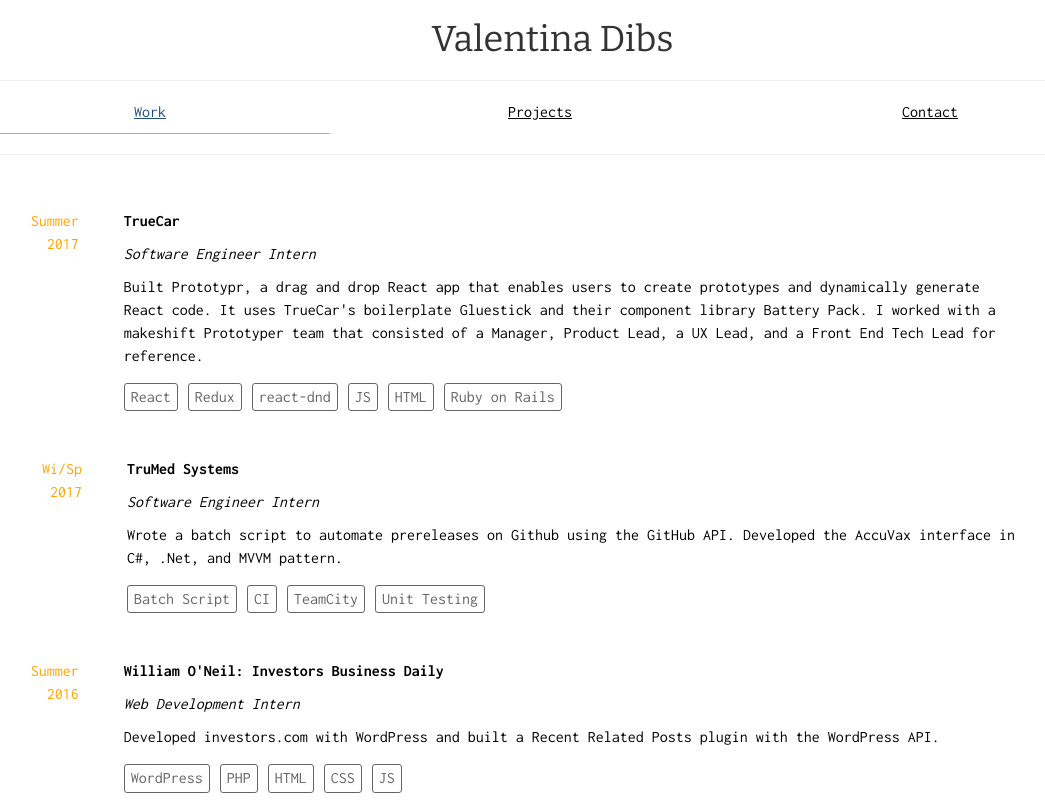
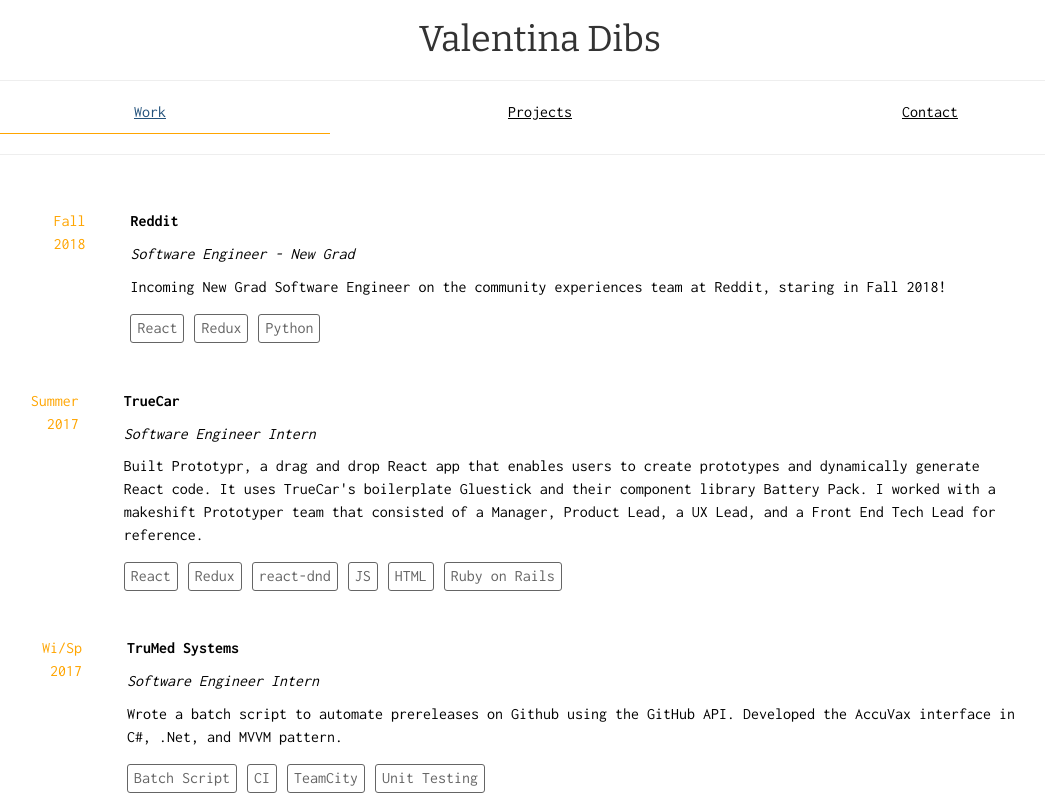
Before and after one commit to vdibs/vdibs, a React (Create React App) app: page /project in a window 1280 px wide. Both pictures are taken after a click on the link "Work". Shown: the top 800 px of the page, without its empty margins (100-1145 px from the left). Built offline with nearby package versions, Linux system fonts and the light colour scheme.

Commit message:
update job status, refactor work and project

```diff
--- a/package.json
+++ b/package.json
@@ -10,6 +10,7 @@
     "react-bootstrap": "^0.30.8",
     "react-dom": "^15.4.2",
     "react-fontawesome": "^1.5.0",
+    "react-helmet": "^5.2.0",
     "react-router": "^3.0.0",
     "react-router-dom": "^4.2.2",
     "redux": "^3.6.0"
--- a/src/App.css
+++ b/src/App.css
@@ -16,7 +16,6 @@
 
 .name {
   font-family: 'Bitter', serif;
-  margin-left: 25px;
   text-align: center;
   cursor: pointer;
   /* or Bitter font */
--- a/src/App.js
+++ b/src/App.js
@@ -36,9 +36,7 @@
           rel="stylesheet"
           href="https://maxcdn.bootstrapcdn.com/bootstrap/latest/css/bootstrap.min.css"
         />
-        <h1 className="name" onClick={() => this.setState({ show: Home })}>
-          Valentina Dibs
-        </h1>
+        <h1 className="name" onClick={() => this.setState({ show: Home })}>Valentina Dibs</h1>
         <hr />
         <Grid>
           <Row>
--- a/src/components/Home.js
+++ b/src/components/Home.js
@@ -20,7 +20,7 @@
                     </p>
                     <p style={{paddingTop: 20, paddingBottom: 20}}>
                         I&rsquo;m also a hobbyist. I love to create (code, sing, knit, sew), listen to podcasts
-                        (NPR politics + Ted Radio Hour), read (currently reading Song of Solomon), and exercise (bouldering and weight lifting).
+                        (NPR politics + Ted Radio Hour), read (just started One Hundred Years of Solitude), and exercise (bouldering and weight lifting).
                     </p>
                 </Col>
 
--- a/src/components/Project.js
+++ b/src/components/Project.js
@@ -1,71 +1,24 @@
 import React, {Component} from 'react';
 import ProjectObject from './ProjectObject';
+import projectData from "../data/projectData";
 
 class Project extends Component {
 
 	render() {
 
-		const prototypr = {
-			description: "A Drag and Drop React Prototype Builder intended to decrease the iteration time between designers and developers. It enables users to drag and drop components on a page and generate the React code dynamically, allowing the design and code to be passed around and altered both easily and efficiently.",
-			skill: ["React", "Redux", "react-dnd", "JS", "HTML", "Jest"],
-		}
-
-		const personalSite = {
-			description: "The old version of this site is at valentinadibs1.herokuapp.com. Both sites were made with React. ",
-			skill: ["React", "JS", "HTML", "CSS"],
-		}
-
-		const actEmotion = {
-			description: "A personal informatics site that allows users to track their emotions in relation to their activities. It allows users to make important life decisions based on data instead of mood.",
-			skill: ["React", "JS", "HTML", "CSS", "Google Analytics"],
-		}
-
-		const wpPlugin = {
-			description: "A Plugin made with the WordPress API during my summer 2016 internship. It displays 5 recent posts that share the same category or tag of the current post at the bottom of the page.",
-			skill: ["WordPress API", "PHP", "JS", "HTML", "SCSS"],
-		}
-
-		const twenty48 = {
-			description: "Recreated the game 2048 in java.",
-			skill: ["Java", "Java GUI"],
-		}
-
 		return (
 			<div className="projectContainer">
-				<ProjectObject
-					key={0}
-					time="Summer 2017"
-					company="prototypr"
-					description={prototypr.description}
-					skill={prototypr.skill} />
-				<a href="http://valentinadibs1.herokuapp.com">
-				<ProjectObject
-					key={1}
-					time="Winter 2017"
-					company="This site + The Old Version"
-					description={personalSite.description}
-					skill={personalSite.skill} />
-				</a>
-				<a href="https://gentle-springs-89276.herokuapp.com/">
-				<ProjectObject
-					key={2}
-					time="Fall 2016"
-					company="Actemotion"
-					description={actEmotion.description}
-					skill={actEmotion.skill} />
-				</a>
-				<ProjectObject
-					key={3}
-					time="Summer 2016"
-					company="WordPress Plugin: Recent Related Posts"
-					description={wpPlugin.description}
-					skill={wpPlugin.skill} />
-				<ProjectObject
-					key={4}
-					time="Winter 2016"
-					company="2048"
-					description={twenty48.description}
-					skill={twenty48.skill} />
+				{projectData.map((obj, index) => {
+					if (obj.href) {
+						return(
+							<a href={obj.href} key={index}>
+								<ProjectObject key={index} {...obj} />
+							</a>
+						)
+					}
+					return <ProjectObject key={index} {...obj} />
+
+				})}
 				<a
 					href="https://docs.google.com/a/ucsd.edu/document/d/1uXYQSxyApiBn4YlyilhEBaNWTyy7GoiLNjElhbUk1tc/edit?usp=sharing"
 					className="resume">
--- a/src/components/Work.js
+++ b/src/components/Work.js
@@ -1,61 +1,25 @@
 import React, { Component } from 'react';
 import '../App.css';
 import WorkObject from './WorkObject';
-
+import workData from '../data/workData';
 
 class Work extends Component {
 	render() {
-
-		const trueCar = {
-			description: "Built Prototypr, a drag and drop React app that enables users to create prototypes and dynamically generate React code. It uses TrueCar's boilerplate Gluestick and their component library Battery Pack. I worked with a makeshift Prototyper team that consisted of a Manager, Product Lead, a UX Lead, and a Front End Tech Lead for reference.",
-			skill: ["React", "Redux", "react-dnd", "JS", "HTML", "Ruby on Rails"],
-			img: "https://www.healthcarefamilycreditunion.org/cmss_files/imagelibrary/truecar-color-print-large-transparent-01.png",
-		}
-
-		const truMed = {
-			description: "Wrote a batch script to automate prereleases on Github using the GitHub API.\n Developed the AccuVax interface in C#, .Net, and MVVM pattern.",
-			skill: ["Batch Script", "CI", "TeamCity", "Unit Testing"],
-			img: "http://evonexus.org/wp-content/uploads/2013/12/pl_trumed-300x183.png",
-		}
-
-		const williamONeil = {
-			description: "Developed investors.com with WordPress and built a Recent Related Posts plugin with the WordPress API.",
-			skill: ["WordPress", "PHP", "HTML", "CSS", "JS"],
-			img: "https://www.williamoneil.com/wp-content/themes/won_research/images/logo.png",
-		}
-
 		return (
 			<div className="workContainer">
-			<link href='https://fonts.googleapis.com/css?family=Noto+Serif|Inconsolata:400,700|Bitter'
-            rel='stylesheet'
-            type='text/css' />
-				<a href="http://truecar.com">
-					<WorkObject
-						time="Summer 2017"
-						company="TrueCar"
-						position="Software Engineer Intern"
-						description={trueCar.description}
-						skill={trueCar.skill}
-						img={trueCar.img}  />
-				</a>
-				<a href="http://trumedsystems.com">
-					<WorkObject
-						time="Wi/Sp 2017"
-						company="TruMed Systems"
-						position="Software Engineer Intern"
-						description={truMed.description}
-						skill={truMed.skill}
-						img={truMed.img} />
-				</a>
-				<a href="http://investors.com">
-					<WorkObject
-						time="Summer 2016"
-						company="William O'Neil: Investors Business Daily"
-						position="Web Development Intern"
-						description={williamONeil.description}
-						skill={williamONeil.skill}
-						img={williamONeil.img}/>
-				</a>
+				<link
+					href='https://fonts.googleapis.com/css?family=Noto+Serif|Inconsolata:400,700|Bitter'
+					rel='stylesheet'
+					type='text/css'
+				/>
+				{workData.map((obj, ind) => {
+						return (
+							<a href={obj.href}>
+							<WorkObject key={ind} {...obj} />
+						</a>
+						)
+					})
+				}
 				<a
 					href="https://docs.google.com/a/ucsd.edu/document/d/1uXYQSxyApiBn4YlyilhEBaNWTyy7GoiLNjElhbUk1tc/edit?usp=sharing"
 					className="resume">
--- /dev/null
+++ b/src/data/projectData.js
@@ -0,0 +1,34 @@
+export default [
+    {
+        time: "Summer 2017",
+        company: "prototypr",
+        description: "A Drag and Drop React Prototype Builder intended to decrease the iteration time between designers and developers. It enables users to drag and drop components on a page and generate the React code dynamically, allowing the design and code to be passed around and altered both easily and efficiently.",
+        skill: ["React", "Redux", "react-dnd", "JS", "HTML", "Jest"],
+    },
+    {
+        href: "http://valentinadibs1.herokuapp.com",
+        time: "Winter 2017",
+        company: "This site + The Old Version",
+        description: "The old version of this site is at valentinadibs1.herokuapp.com. Both sites were made with React. ",
+        skill: ["React", "JS", "HTML", "CSS"],
+    },
+    {
+        href: "https://gentle-springs-89276.herokuapp.com/",
+        time: "Fall 2016",
+        company: "Actemotion",
+        description: "A personal informatics site that allows users to track their emotions in relation to their activities. It allows users to make important life decisions based on data instead of mood.",
+        skill: ["React", "JS", "HTML", "CSS", "Google Analytics"],
+    },
+    {
+        time: "Summer 2016",
+        company: "WordPress Plugin: Recent Related Posts",
+        description: "A Plugin made with the WordPress API during my summer 2016 internship. It displays 5 recent posts that share the same category or tag of the current post at the bottom of the page.",
+        skill: ["WordPress API", "PHP", "JS", "HTML", "SCSS"],
+    },
+    {
+        time: "Winter 2016",
+        company: "2048",
+        description: "Recreated the game 2048 in java.",
+        skill: ["Java", "Java GUI"],
+    },
+];
--- /dev/null
+++ b/src/data/workData.js
@@ -0,0 +1,38 @@
+export default [
+    {
+        time: "Fall 2018",
+        company: "Reddit",
+        position: "Software Engineer - New Grad",
+        href: "https://www.reddit.com/",
+        description: "Incoming New Grad Software Engineer on the community experiences team at Reddit, staring in Fall 2018!",
+        skill: ["React", "Redux", "Python"],
+        img: "https://lh3.googleusercontent.com/J41hsV2swVteoeB8pDhqbQR3H83NrEBFv2q_kYdq1xp9vsI1Gz9A9pzjcwX_JrZpPGsa=w300",
+    },
+    {
+        time: "Summer 2017",
+        company: "TrueCar",
+        position: "Software Engineer Intern",
+        href: "http://truecar.com",
+        description: "Built Prototypr, a drag and drop React app that enables users to create prototypes and dynamically generate React code. It uses TrueCar's boilerplate Gluestick and their component library Battery Pack. I worked with a makeshift Prototyper team that consisted of a Manager, Product Lead, a UX Lead, and a Front End Tech Lead for reference.",
+        skill: ["React", "Redux", "react-dnd", "JS", "HTML", "Ruby on Rails"],
+        img: "https://www.healthcarefamilycreditunion.org/cmss_files/imagelibrary/truecar-color-print-large-transparent-01.png",
+    },
+    {
+        time: "Wi/Sp 2017",
+        company: "TruMed Systems",
+        position: "Software Engineer Intern",
+        href: "http://trumedsystems.com",
+        description: "Wrote a batch script to automate prereleases on Github using the GitHub API.\n Developed the AccuVax interface in C#, .Net, and MVVM pattern.",
+        skill: ["Batch Script", "CI", "TeamCity", "Unit Testing"],
+        img: "http://evonexus.org/wp-content/uploads/2013/12/pl_trumed-300x183.png",
+    },
+    {
+        time: "Summer 2016",
+        company: "William O'Neil: Investors Business Daily",
+        position: "Web Development Intern",
+        href: "http://investors.com",
+        description: "Developed investors.com with WordPress and built a Recent Related Posts plugin with the WordPress API.",
+        skill: ["WordPress", "PHP", "HTML", "CSS", "JS"],
+        img: "https://www.williamoneil.com/wp-content/themes/won_research/images/logo.png",
+    }
+];
--- a/src/index.js
+++ b/src/index.js
@@ -3,13 +3,19 @@
 import App from './App';
 import './index.css';
 import Project from './components/Project';
-
+import { Helmet } from "react-helmet";
 import { BrowserRouter as Router, Route } from 'react-router-dom';
 
 
 ReactDOM.render(
 	<div>
-
+		<Helmet>
+			<meta charset="utf-8" />
+			<title>Valentina Dibs</title>
+			<meta name="description" content="Valentina Dibs' personal professional site. UCSD student and incoming Software Engineer at Reddit." />
+			<meta name="keywords" content="Valentina Dibs, student, intern, web developer, software engineer, UCSD, React" />
+			<meta name="author" content="Valentina Dibs" />
+		</Helmet>
   		<Router>
 		  	<div>
 		  		<Route exactpath="/" component={App} />
```
Also changed, not shown: 1 other file (tests, documents, lock files or other folders).
